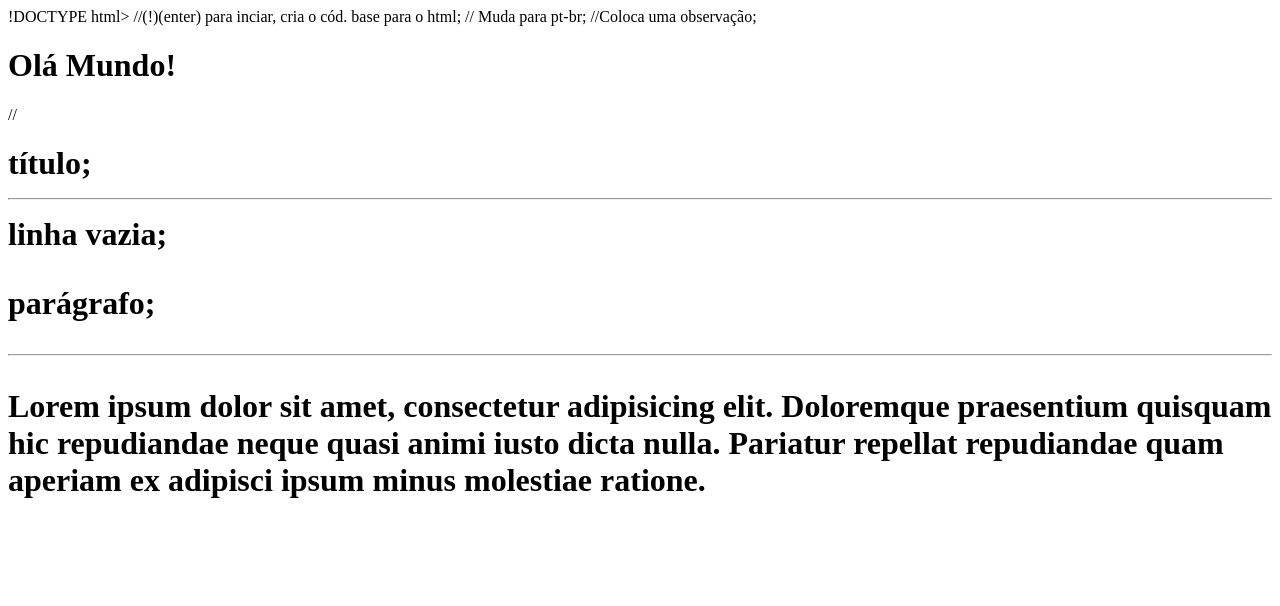
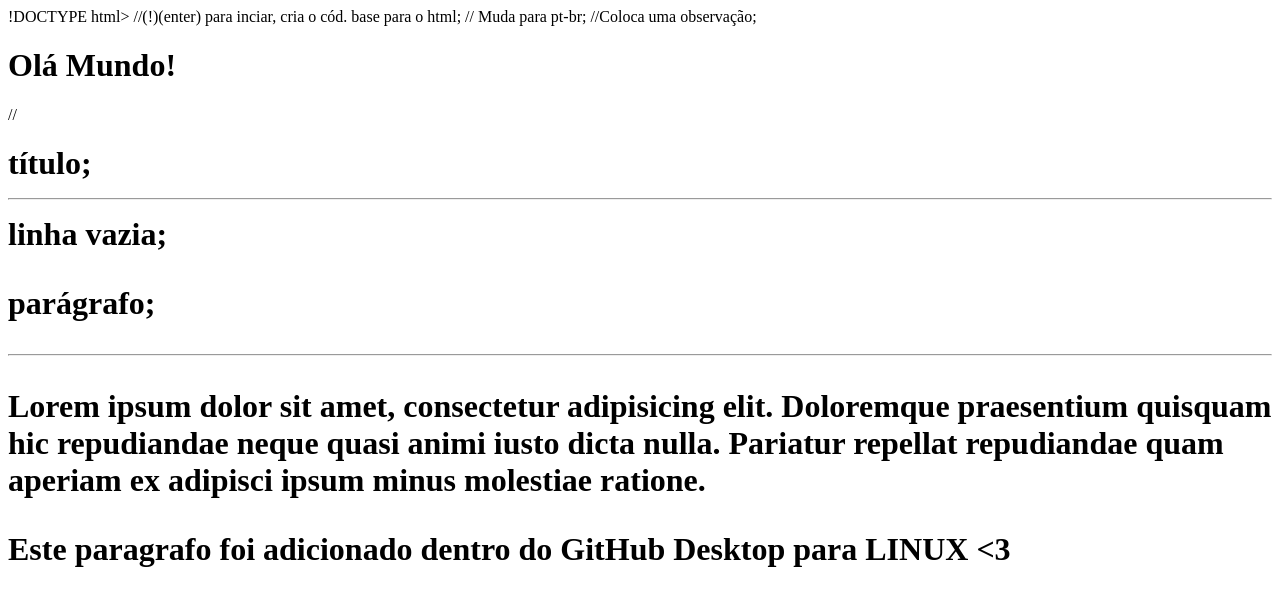
Before and after one commit to andremtsmartins/Ola-mundo, a plain HTML site: page site-exemplo/index.html in a window 1280 px wide. Drawn offline with Linux system fonts and the light colour scheme.

Commit message:
Mudei o arquivo index

```diff
--- a/site-exemplo/index.html
+++ b/site-exemplo/index.html
@@ -9,5 +9,6 @@
     <h1>Olá Mundo!</h1>					//<h1>título;<hr>linha vazia; <p> parágrafo;
     <hr>
     <p>Lorem ipsum dolor sit amet, consectetur adipisicing elit. Doloremque praesentium quisquam hic repudiandae neque quasi animi iusto dicta nulla. Pariatur repellat repudiandae quam aperiam ex adipisci ipsum minus molestiae ratione.</p>
+    <p>Este paragrafo foi adicionado dentro do GitHub Desktop para LINUX &lt;3 </p>
 </body>
 </html>
```
